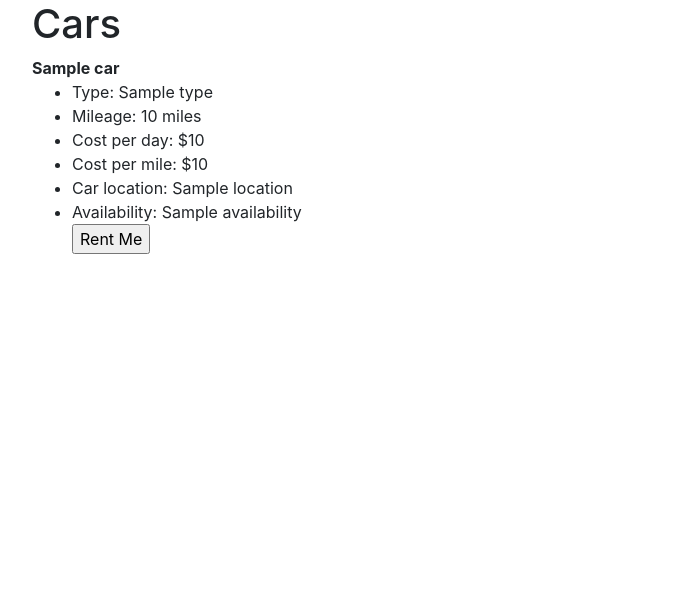
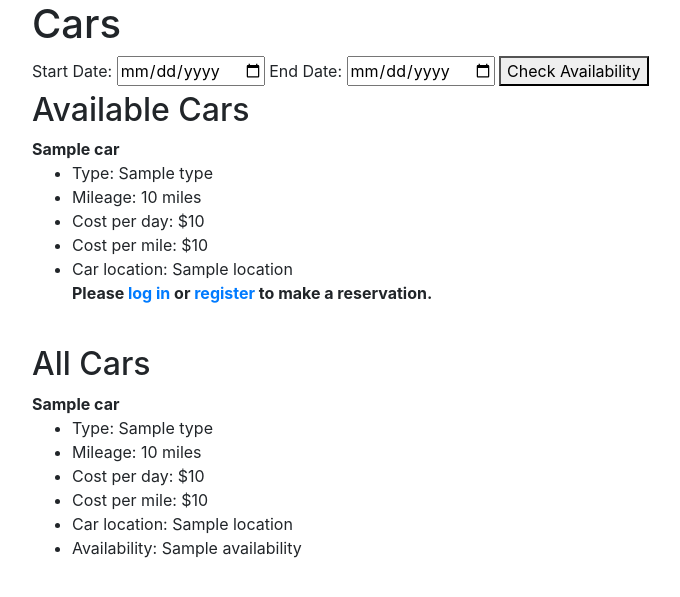
Before and after one commit to CEN3031-Project/Car-Tracking-System, a Django app: template frontend/templates/frontend/car_list.html in a window 1280 px wide. Shown: the part 56-653 px from the top of the page, without its empty margins (53-733 px from the left). Run offline with Django 3.2, Linux system fonts and the light colour scheme; the template is opened without the code that fills it: most values are stand-ins (such as "Sample title", 1, 10 or a date in 2020).

Commit message:
calendar system

```diff
--- a/frontend/templates/frontend/car_list.html
+++ b/frontend/templates/frontend/car_list.html
@@ -5,6 +5,47 @@
 {% block content %}
     <h1>Cars</h1>
 
+    <form method="GET">
+        <label for="rental_date">Start Date:</label>
+        <input type="date" id="rental_date" name="rental_date">
+        <label for="return_date">End Date:</label>
+        <input type="date" id="return_date" name="return_date">
+        <button type="submit">Check Availability</button>
+    </form>
+
+
+    {% if available_cars %}
+        <h2>Available Cars</h2>
+        {% for car in available_cars %}
+        <strong>{{ car }}</strong>
+        <ul>
+        <li>Type: {{ car.type }}</li>
+        <li>Mileage: {{ car.mileage }} miles</li>
+        <li>Cost per day: ${{ car.cost_per_day }}</li>
+        <li>Cost per mile: ${{ car.cost_per_mile }}</li>
+        <li>Car location: {{ car.location }}</li>
+
+        {% if user.is_authenticated %}
+        <form action="{% url 'reservation' car.id %}" method="post">
+            {% csrf_token %}
+            <input type="submit" value="Rent Me">
+        </form>
+
+        {% else %}
+        <strong>Please <a href="{% url 'login' %}">log in</a> or <a href="{% url 'register' %}">register</a> to make a reservation.</strong>
+        {% endif %}
+
+        </ul>
+        <br/>
+        {% endfor %}
+
+    {% else %}
+    <h2>Available Cars</h2>
+    <h2>There is no car that is available within the given time range</h2>
+    <br>
+    {% endif %}
+
+    <h2>All Cars</h2>
     {% for car in car_list %}
         <strong>{{ car }}</strong>
         <ul>
@@ -14,23 +55,6 @@
         <li>Cost per mile: ${{ car.cost_per_mile }}</li>
         <li>Car location: {{ car.location }}</li>
         <li>Availability: {{ car.availability }}</li>
-
-    {% if car.availability %}
-    <form action="{% url 'reservation' car.id %}" method="post">
-        {% csrf_token %}
-        <input type="submit" value="Rent Me">
-    </form>
-
-    {% else %}
-        {% if user.is_authenticated %}
-            <form action="" method="pull">
-                <input type="submit" value="Not Available ">
-            </form>
-        {% else %}
-            <li>Please <a href="{% url 'login' %}">log in</a> or <a href="{% url 'register' %}">register</a> to make a reservation.</li>
-        {% endif %}
-    {% endif %}
-
         </ul>
         <br/>
     {% endfor %}
```
Also changed, not shown: frontend/forms.py (+4 -4 lines), frontend/views.py (+29 -6 lines), frontend/models.py (line endings or trailing spaces). Lines whose indentation alone changed are shown as unchanged.
